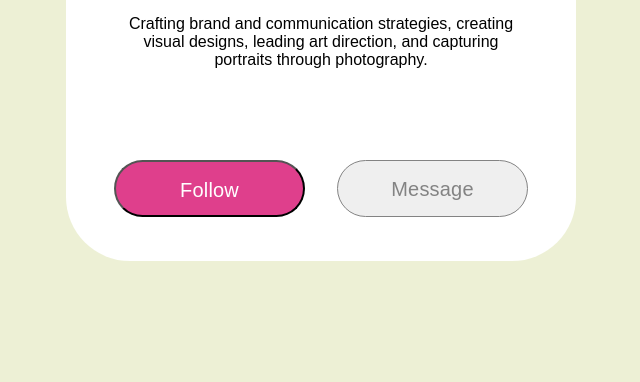
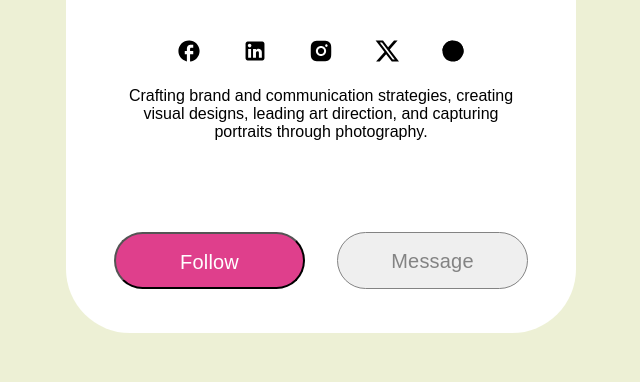
Before and after one commit to xPhoenixUAx/modal-window, a plain HTML site: page index.html in a window 1280 px wide. Shown: the part 434-816 px from the top of the page, without its empty margins (319-959 px from the left). Drawn offline with Linux system fonts and the light colour scheme.

Commit message:
done v1.0

```diff
--- a/index.html
+++ b/index.html
@@ -15,7 +15,7 @@
         <ul class="contact-list">
           <li>
             <a href="#"
-              ><svg class="soc-icon" width="32" height="32">
+              ><svg class="soc-icon" width="26" height="26">
                 <use
                   href="./img/svg/symbol-defs.svg#icon-ic_baseline-facebook"
                 ></use>
@@ -24,14 +24,14 @@
           </li>
           <li>
             <a href="#"
-              ><svg class="soc-icon" width="32" height="32">
+              ><svg class="soc-icon" width="26" height="26">
                 <use href="./img/svg/symbol-defs.svg#icon-mdi_linkedin"></use>
               </svg>
             </a>
           </li>
           <li>
             <a href="#"
-              ><svg class="soc-icon" width="32" height="32">
+              ><svg class="soc-icon" width="26" height="26">
                 <use
                   href="./img/svg/symbol-defs.svg#icon-ri_instagram-fill"
                 ></use>
@@ -40,14 +40,14 @@
           </li>
           <li>
             <a href="#"
-              ><svg class="soc-icon" width="32" height="32">
+              ><svg class="soc-icon" width="26" height="26">
                 <use href="./img/svg/symbol-defs.svg#icon-simple-icons_x"></use>
               </svg>
             </a>
           </li>
           <li>
             <a href="#"
-              ><svg class="soc-icon" width="32" height="32">
+              ><svg class="soc-icon" width="26" height="26">
                 <use
                   href="./img/svg/symbol-defs.svg#icon-icon-park-outline_dribble"
                 ></use>
--- a/styles.css
+++ b/styles.css
@@ -21,6 +21,9 @@ body {
   width: 160px;
   height: 160px;
 }
+.soc-icon {
+  padding: 3px;
+}
 .name {
   font-weight: 500;
   font-size: 38px;
@@ -28,6 +31,7 @@ body {
   text-align: center;
   color: #000;
   margin: 0;
+  padding-top: 141px;
 }
 .top-text {
   font-weight: 400;
@@ -36,11 +40,15 @@ body {
   color: rgba(0, 0, 0, 0.6);
   text-decoration: underline;
   margin: 0;
+  padding-bottom: 34px;
 }
 .contact-list {
   display: flex;
   flex-direction: row;
   list-style: none;
+  gap: 34px;
+  margin: 0 auto;
+  padding: 0;
 }
 .button-box {
   display: flex;
```
